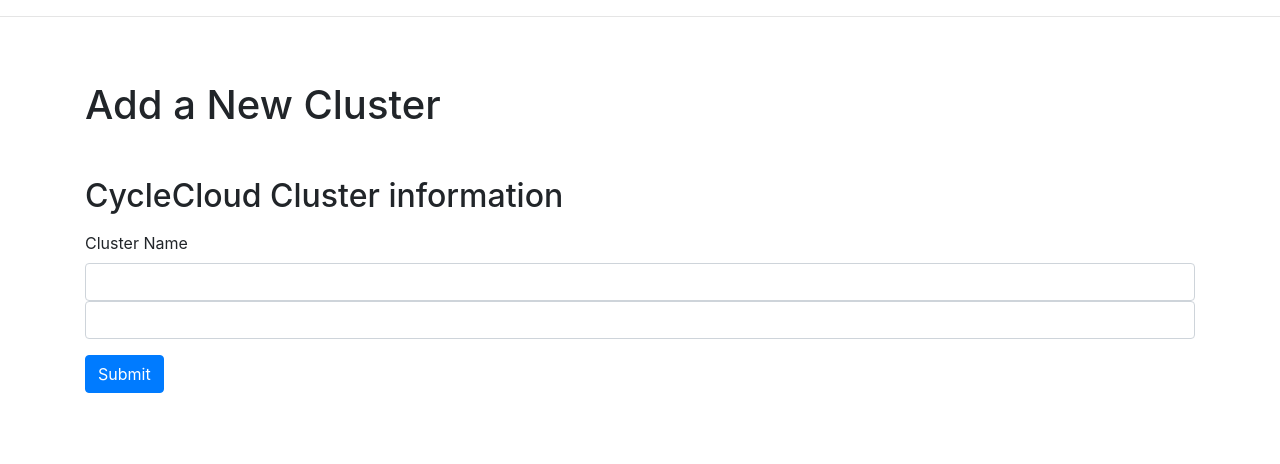
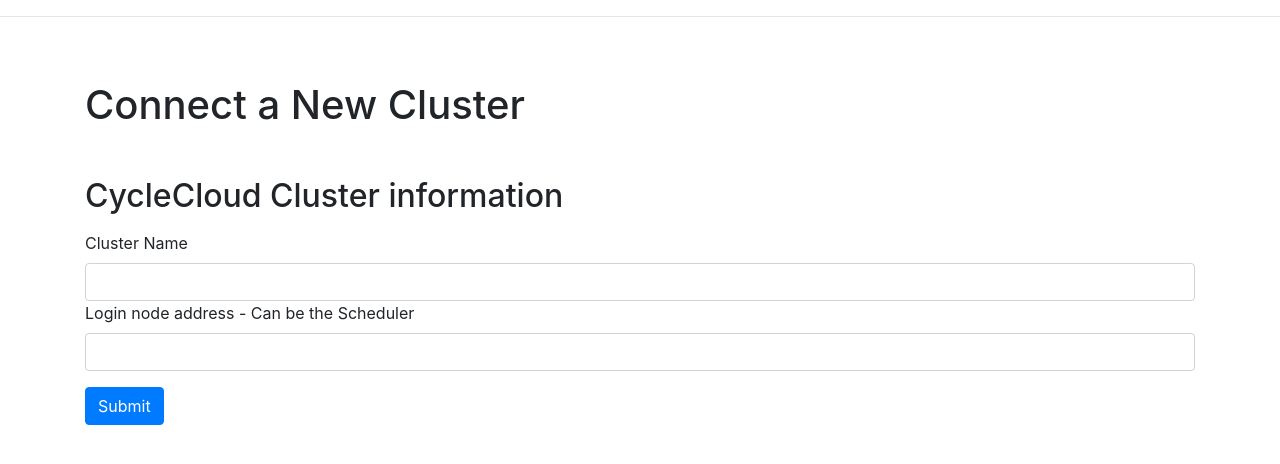
Before and after one commit to xpillons/oodconnect4cc, a Flask app: page / in a window 1280 px wide. Shown: the part 72-536 px from the top of the page. Run offline with Flask 3, Linux system fonts and the light colour scheme; some libraries are stand-ins or nearby versions.

Commit message:
update form

```diff
--- a/templates/index.html
+++ b/templates/index.html
@@ -7,7 +7,7 @@
             <div class="row">
                 <div class="col">
                     <div class="form-group">
-                        <h1 class="mt-5">{% block title %} Add a New Cluster {% endblock %}</h1>
+                        <h1 class="mt-5">{% block title %} Connect a New Cluster {% endblock %}</h1>
                         <h2 class="mt-5"> CycleCloud Cluster information</h1>
                     </div>
                     <div class="form-group">
@@ -16,8 +16,8 @@
                         <!-- <label>Home directory mount adress - default cyclecloud = Scheduler IP</label>
                         <input name="Home_mount_IP" type="text" class="form-control required" value="{{ request.form['Home_mount_IP'] }}">
                         <label>Home directory mount export - default cyclecloud = /shared/home</label>
-                        <input name="Home_mount_export" type="text" place class="form-control required" value="{{ request.form['Home_mount_export'] }}">
-                        <label>Login node adress - Can be the Scheduler</label> -->
+                        <input name="Home_mount_export" type="text" place class="form-control required" value="{{ request.form['Home_mount_export'] }}"> -->
+                        <label>Login node address - Can be the Scheduler</label>
                         <input name="Login_ip" type="text" class="form-control required" value="{{ request.form['Login_ip'] }}">
                     </div>
                 </div>
```
